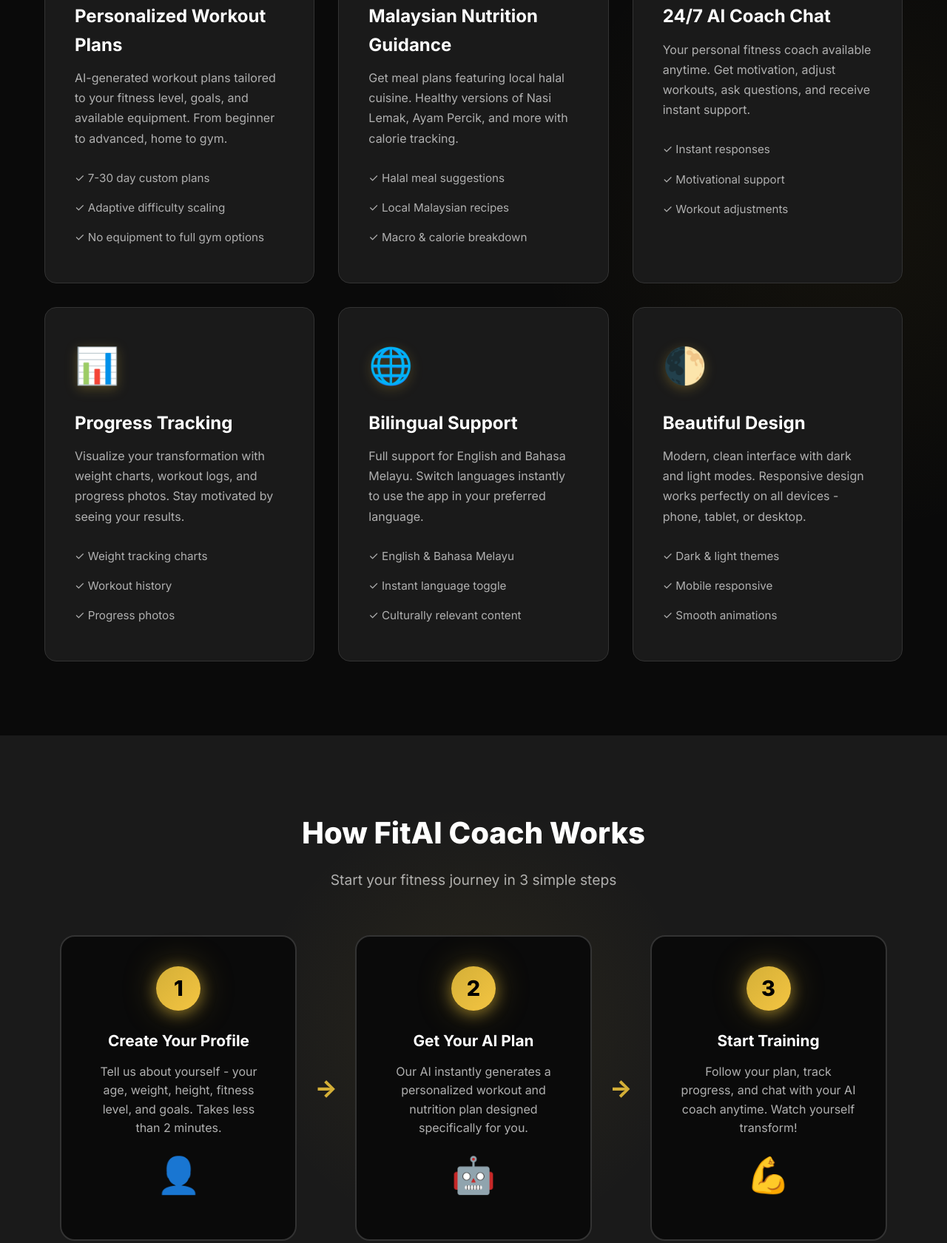
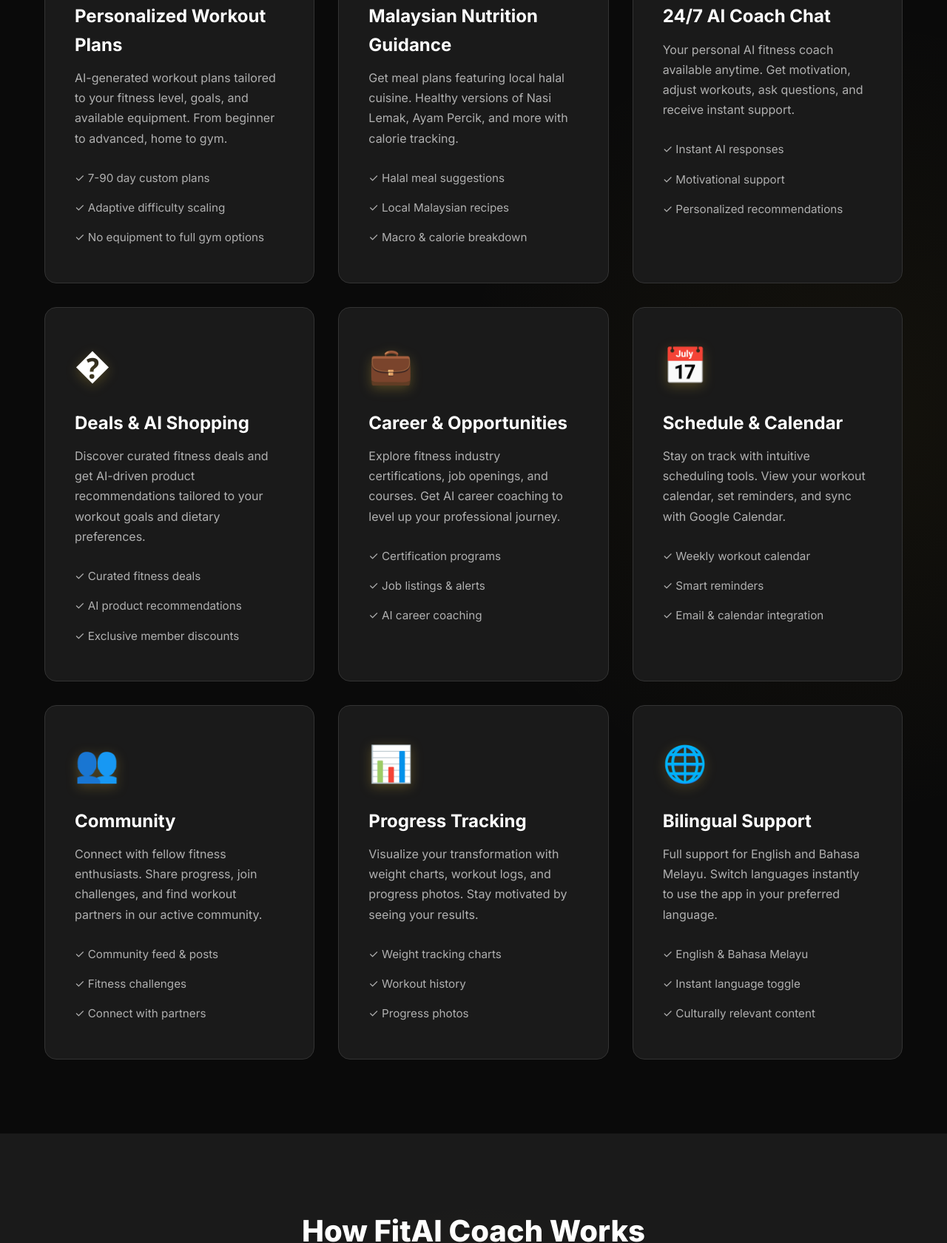
Before and after one commit to marinirin909-lang/fitai-coach, a website: page index.html in a window 1280 px wide. Shown: the part 2547-4227 px from the top of the page at 74% size. Drawn offline with Linux system fonts and the light colour scheme; no server answers.

Commit message:
Add files via upload

```diff
--- a/index.html
+++ b/index.html
@@ -135,7 +135,7 @@
                     <h3>Personalized Workout Plans</h3>
                     <p>AI-generated workout plans tailored to your fitness level, goals, and available equipment. From beginner to advanced, home to gym.</p>
                     <ul class="feature-list">
-                        <li>✓ 7-30 day custom plans</li>
+                        <li>✓ 7-90 day custom plans</li>
                         <li>✓ Adaptive difficulty scaling</li>
                         <li>✓ No equipment to full gym options</li>
                     </ul>
@@ -155,11 +155,55 @@
                 <div class="feature-box">
                     <div class="feature-icon-large">💬</div>
                     <h3>24/7 AI Coach Chat</h3>
-                    <p>Your personal fitness coach available anytime. Get motivation, adjust workouts, ask questions, and receive instant support.</p>
+                    <p>Your personal AI fitness coach available anytime. Get motivation, adjust workouts, ask questions, and receive instant support.</p>
                     <ul class="feature-list">
-                        <li>✓ Instant responses</li>
+                        <li>✓ Instant AI responses</li>
                         <li>✓ Motivational support</li>
-                        <li>✓ Workout adjustments</li>
+                        <li>✓ Personalized recommendations</li>
+                    </ul>
+                </div>
+
+                <div class="feature-box">
+                    <div class="feature-icon-large">�</div>
+                    <h3>Deals & AI Shopping</h3>
+                    <p>Discover curated fitness deals and get AI-driven product recommendations tailored to your workout goals and dietary preferences.</p>
+                    <ul class="feature-list">
+                        <li>✓ Curated fitness deals</li>
+                        <li>✓ AI product recommendations</li>
+                        <li>✓ Exclusive member discounts</li>
+                    </ul>
+                </div>
+
+                <div class="feature-box">
+                    <div class="feature-icon-large">💼</div>
+                    <h3>Career & Opportunities</h3>
+                    <p>Explore fitness industry certifications, job openings, and courses. Get AI career coaching to level up your professional journey.</p>
+                    <ul class="feature-list">
+                        <li>✓ Certification programs</li>
+                        <li>✓ Job listings & alerts</li>
+                        <li>✓ AI career coaching</li>
+                    </ul>
+                </div>
+
+                <div class="feature-box">
+                    <div class="feature-icon-large">📅</div>
+                    <h3>Schedule & Calendar</h3>
+                    <p>Stay on track with intuitive scheduling tools. View your workout calendar, set reminders, and sync with Google Calendar.</p>
+                    <ul class="feature-list">
+                        <li>✓ Weekly workout calendar</li>
+                        <li>✓ Smart reminders</li>
+                        <li>✓ Email & calendar integration</li>
+                    </ul>
+                </div>
+
+                <div class="feature-box">
+                    <div class="feature-icon-large">👥</div>
+                    <h3>Community</h3>
+                    <p>Connect with fellow fitness enthusiasts. Share progress, join challenges, and find workout partners in our active community.</p>
+                    <ul class="feature-list">
+                        <li>✓ Community feed & posts</li>
+                        <li>✓ Fitness challenges</li>
+                        <li>✓ Connect with partners</li>
                     </ul>
                 </div>
 
@@ -182,17 +226,6 @@
                         <li>✓ English & Bahasa Melayu</li>
                         <li>✓ Instant language toggle</li>
                         <li>✓ Culturally relevant content</li>
-                    </ul>
-                </div>
-
-                <div class="feature-box">
-                    <div class="feature-icon-large">🌓</div>
-                    <h3>Beautiful Design</h3>
-                    <p>Modern, clean interface with dark and light modes. Responsive design works perfectly on all devices - phone, tablet, or desktop.</p>
-                    <ul class="feature-list">
-                        <li>✓ Dark & light themes</li>
-                        <li>✓ Mobile responsive</li>
-                        <li>✓ Smooth animations</li>
                     </ul>
                 </div>
             </div>
@@ -268,10 +301,13 @@
                         <p class="pricing-desc">Perfect to get started</p>
                     </div>
                     <ul class="pricing-features">
-                        <li><span class="check">✓</span> 1 workout plan per week</li>
+                        <li><span class="check">✓</span> Basic workout plans (7-day)</li>
                         <li><span class="check">✓</span> Basic nutrition tips</li>
-                        <li><span class="check">✓</span> Limited AI chat (5 messages)</li>
-                        <li><span class="check">✓</span> Basic progress tracking</li>
+                        <li><span class="check">✓</span> 5 AI chat messages/day</li>
+                        <li><span class="check">✓</span> Weight tracking only</li>
+                        <li><span class="check">✓</span> Browse deals & opportunities</li>
+                        <li><span class="check">✓</span> View community posts</li>
+                        <li><span class="check">✓</span> Basic schedule view</li>
                         <li><span class="check">✓</span> English & Bahasa Melayu</li>
                     </ul>
                     <button class="btn-pricing" onclick="showSignupModal()">Start Free</button>
@@ -289,13 +325,15 @@
                         <p class="pricing-desc">For serious fitness enthusiasts</p>
                     </div>
                     <ul class="pricing-features">
-                        <li><span class="check">✓</span> Unlimited workout plans</li>
-                        <li><span class="check">✓</span> Personalized meal plans</li>
+                        <li><span class="check">✓</span> Unlimited workout plans (90-day)</li>
+                        <li><span class="check">✓</span> Full personalized meal plans</li>
                         <li><span class="check">✓</span> Unlimited AI coach chat</li>
-                        <li><span class="check">✓</span> Advanced progress tracking</li>
-                        <li><span class="check">✓</span> Exercise demo images</li>
+                        <li><span class="check">✓</span> Full progress tracking & photos</li>
+                        <li><span class="check">✓</span> AI shopping recommendations</li>
+                        <li><span class="check">✓</span> AI career coaching & job alerts</li>
+                        <li><span class="check">✓</span> Calendar & email integration</li>
+                        <li><span class="check">✓</span> Post & interact in community</li>
                         <li><span class="check">✓</span> Priority support</li>
-                        <li><span class="check">✓</span> All future features</li>
                     </ul>
                     <button class="btn-pricing-premium" onclick="showSignupModal()">Start Premium Trial</button>
                 </div>
```
